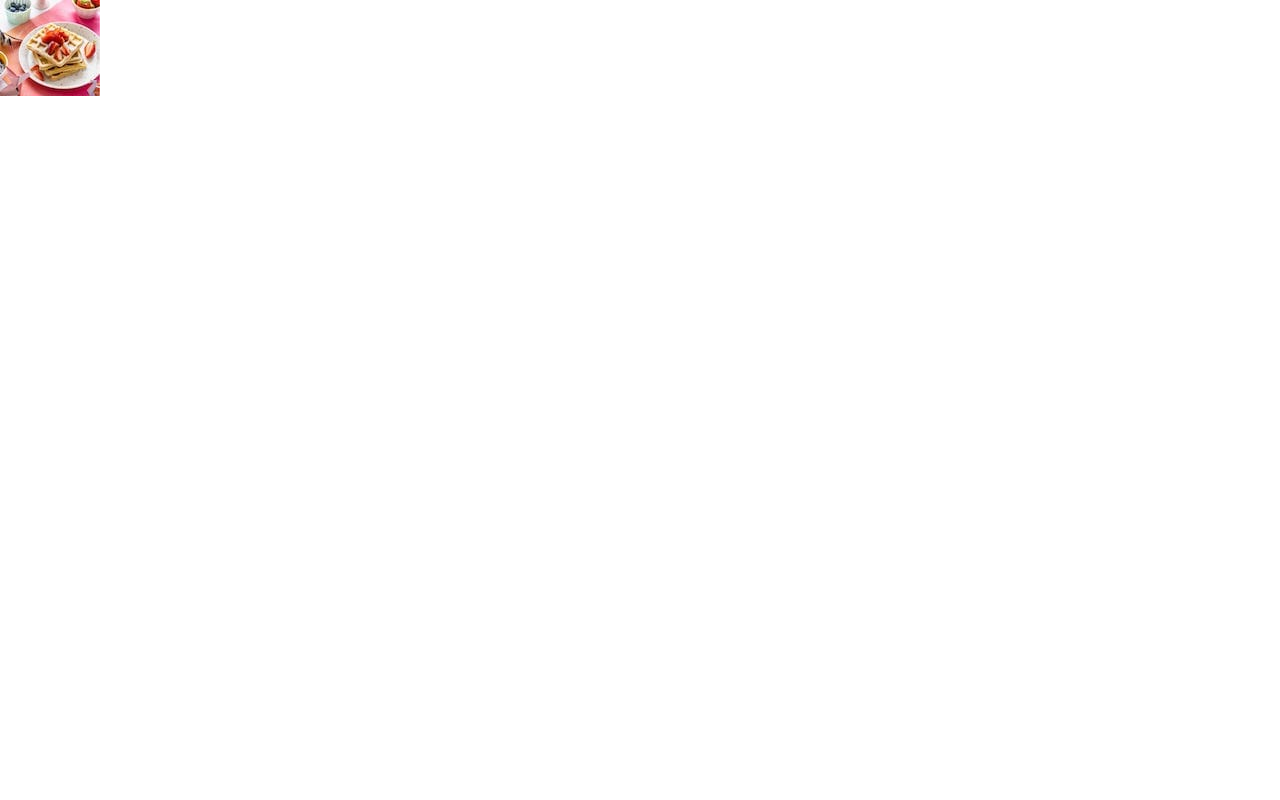
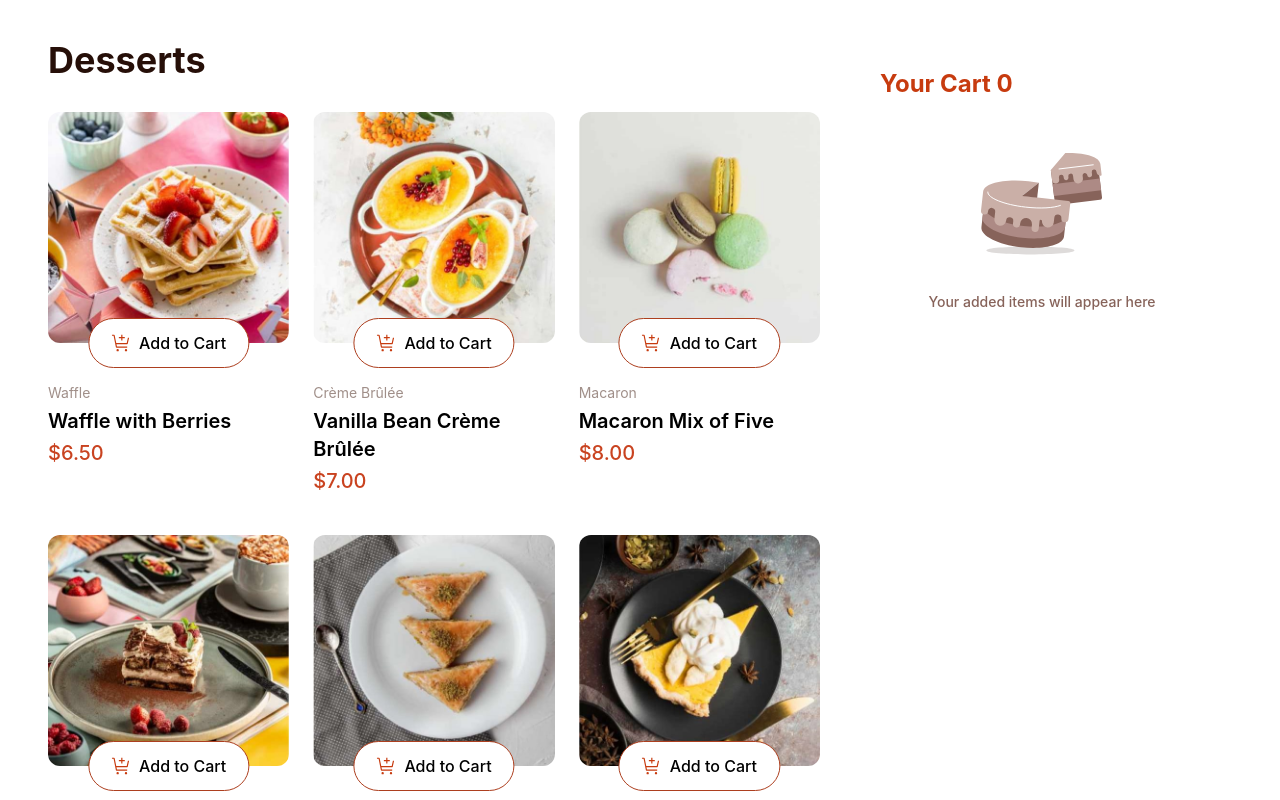
Before and after one commit to MarceloBarrientosQuispe/dessert-app, a React (Vite) app: page / in a window 1280 px wide. Shown: the top 800 px of the page. Built offline with nearby package versions, Linux system fonts and the light colour scheme.

Commit message:
✨ feat: add components, use data to show on the store

```diff
--- a/src/App.tsx
+++ b/src/App.tsx
@@ -1,13 +1,45 @@
-import { data } from "./data/data"
+import Header from "./components/header";
+import ProductCard from "./components/ProductCard";
+import { data } from "./data/data";
 
 function App() {
-
-
   return (
     <>
-      <img src={data[0].image.thumbnail} alt="cafe" />
+      <main className="mx-auto max-w-[1440px] px-6 py-10 md:px-10 lg:px-12">
+        <div className="grid gap-8 lg:grid-cols-[1fr_380px]">
+          <section>
+            <Header />
+
+            <div className="grid grid-cols-1 gap-x-6 gap-y-10 md:grid-cols-2 lg:grid-cols-3">
+              {data.map((product) => (
+                <ProductCard key={product.name} product={product} />
+              ))}
+            </div>
+          </section>
+
+          <aside className="h-fit rounded-xl bg-white p-7 lg:sticky lg:top-8">
+            <h2 className="text-2xl font-bold text-[#c73b0f]">Your Cart {0}</h2>
+
+            {true ? (
+              <div className="flex flex-col items-center justify-center py-10">
+                <img
+                  src="/images/illustration-empty-cart.svg"
+                  alt="No products in cart"
+                  className="mb-6 w-32"
+                />
+
+                <p className="text-sm font-medium text-[#87635a]">
+                  Your added items will appear here
+                </p>
+              </div>
+            ) : (
+              <div>jaja</div>
+            )}
+          </aside>
+        </div>
+      </main>
     </>
-  )
+  );
 }
 
-export default App
+export default App;
--- /dev/null
+++ b/src/components/CartDrawer.tsx
@@ -0,0 +1,7 @@
+import React from 'react'
+
+export default function CartDrawer() {
+  return (
+    <div>CartDrawer</div>
+  )
+}
--- /dev/null
+++ b/src/components/ConfirmOrderModal.tsx
@@ -0,0 +1,7 @@
+import React from 'react'
+
+export default function ConfirmOrderModal() {
+  return (
+    <div>ConfirmOrderModal</div>
+  )
+}
--- /dev/null
+++ b/src/components/Header.tsx
@@ -0,0 +1,5 @@
+export default function Header() {
+  return (
+    <h1 className="mb-8 text-4xl font-bold text-[#260f08]">Desserts</h1>
+  )
+}
--- /dev/null
+++ b/src/components/ProductCard.tsx
@@ -0,0 +1,75 @@
+import type { Product } from "../types/product";
+import QuantityStepper from "./QuantityStepper";
+
+type ProductCardTypes = {
+  product: Product;
+};
+
+export default function ProductCard({ product }: ProductCardTypes) {
+  return (
+    <div className="w-full max-w-[300px]">
+      {/* Image + Cart button */}
+      <div className="relative">
+        <img
+          src={product.image.desktop}
+          alt={product.name}
+          className="w-full rounded-xl object-cover"
+        />
+
+        {/* Add cart Button */}
+        {true ? (
+          <button
+            className="
+              absolute
+              bottom-0
+              left-1/2
+              flex
+              -translate-x-1/2
+              translate-y-1/2
+              items-center
+              justify-center
+              gap-2
+              whitespace-nowrap
+              rounded-full
+              border
+              border-[#ad3f1f]
+              bg-white
+              px-8
+              py-3
+              text-base
+              font-medium
+              text-black
+              transition
+              hover:bg-[#fff7f4]
+            "
+          >
+            <img
+              src="/images/icon-add-to-cart.svg"
+              alt=""
+              className="h-5 w-5"
+            />
+
+            Add to Cart
+          </button>
+        ) : (
+          <QuantityStepper />
+        )}
+      </div>
+
+      {/* Product information */}
+      <div className="mt-10">
+        <p className="text-sm font-normal text-[#a08f89]">
+          {product.category}
+        </p>
+
+        <h2 className="mt-1 text-xl font-semibold text-black">
+          {product.name}
+        </h2>
+
+        <h3 className="mt-1 text-xl font-medium text-[#c94320]">
+          ${product.price.toFixed(2)}
+        </h3>
+      </div>
+    </div>
+  );
+}
--- /dev/null
+++ b/src/components/QuantityStepper.tsx
@@ -0,0 +1,7 @@
+import React from 'react'
+
+export default function QuantityStepper() {
+  return (
+    <div>QuantityStepper</div>
+  )
+}
```
